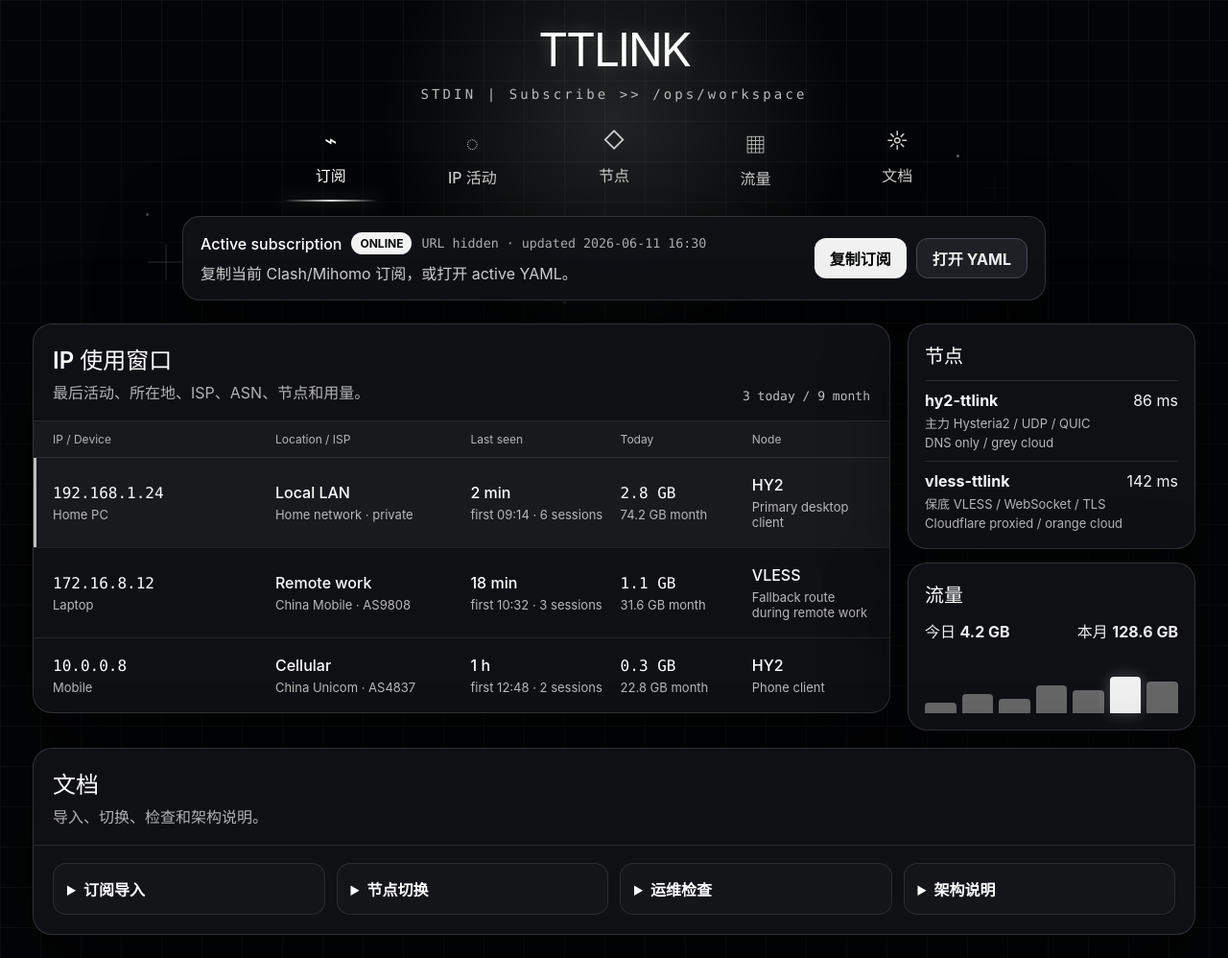
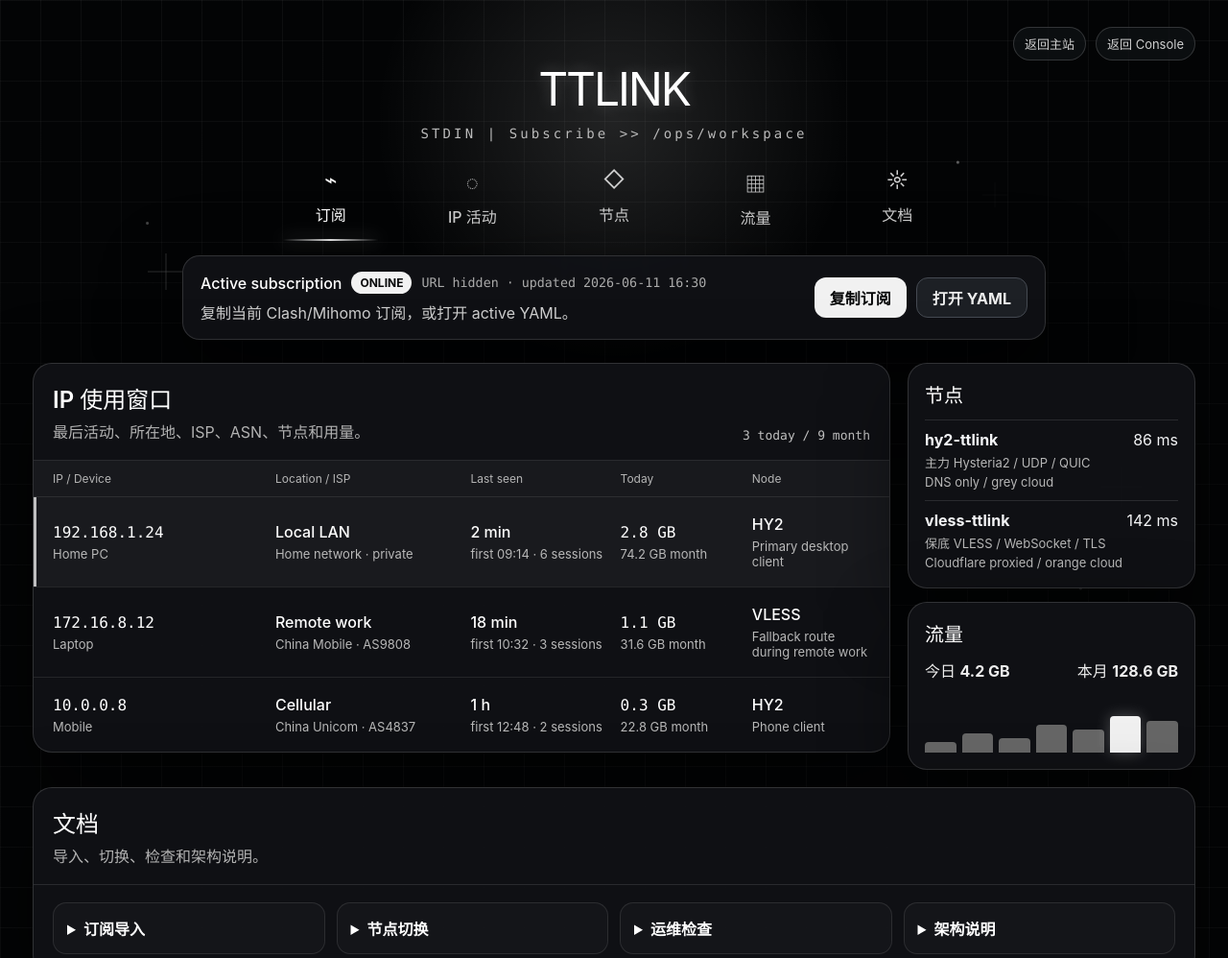
Before and after one commit to billshen454232-netizen/cottage, an Astro site: page /subscribe in a window 1280 px wide. Shown: the top 998 px of the page at 96% size. Built offline with nearby package versions, Linux system fonts and the light colour scheme; Astro itself is replaced by a stand-in of ours.

Commit message:
fix: add subscription workspace return links

```diff
--- a/src/pages/subscribe.astro
+++ b/src/pages/subscribe.astro
@@ -12,6 +12,10 @@
 
 <Layout>
   <main class="subscription-page">
+    <div class="return-links" aria-label="Workspace navigation">
+      <a href="/">返回主站</a>
+      <a href="/about">返回 Console</a>
+    </div>
     <div class="star star-a" aria-hidden="true"></div>
     <div class="star star-b" aria-hidden="true"></div>
     <div class="star star-c" aria-hidden="true"></div>
@@ -195,9 +199,34 @@
   .portal-nav,
   .action-panel,
   .workspace-grid,
-  .docs-window {
+  .docs-window,
+  .return-links {
     position: relative;
     z-index: 1;
+  }
+
+  .return-links {
+    display: flex;
+    justify-content: flex-end;
+    gap: 10px;
+    margin-bottom: 6px;
+  }
+
+  .return-links a {
+    border: 1px solid rgba(255,255,255,.16);
+    border-radius: 999px;
+    padding: 7px 11px;
+    color: #cfcfcf;
+    background: rgba(16,18,22,.72);
+    font-size: 13px;
+    text-decoration: none;
+  }
+
+  .return-links a:hover,
+  .return-links a:focus-visible {
+    color: #fff;
+    border-color: rgba(255,255,255,.32);
+    box-shadow: 0 0 16px rgba(255,255,255,.16);
   }
 
   .identity {
```
Also changed, not shown: tests/subscribe.spec.ts (+2 -0 lines).
